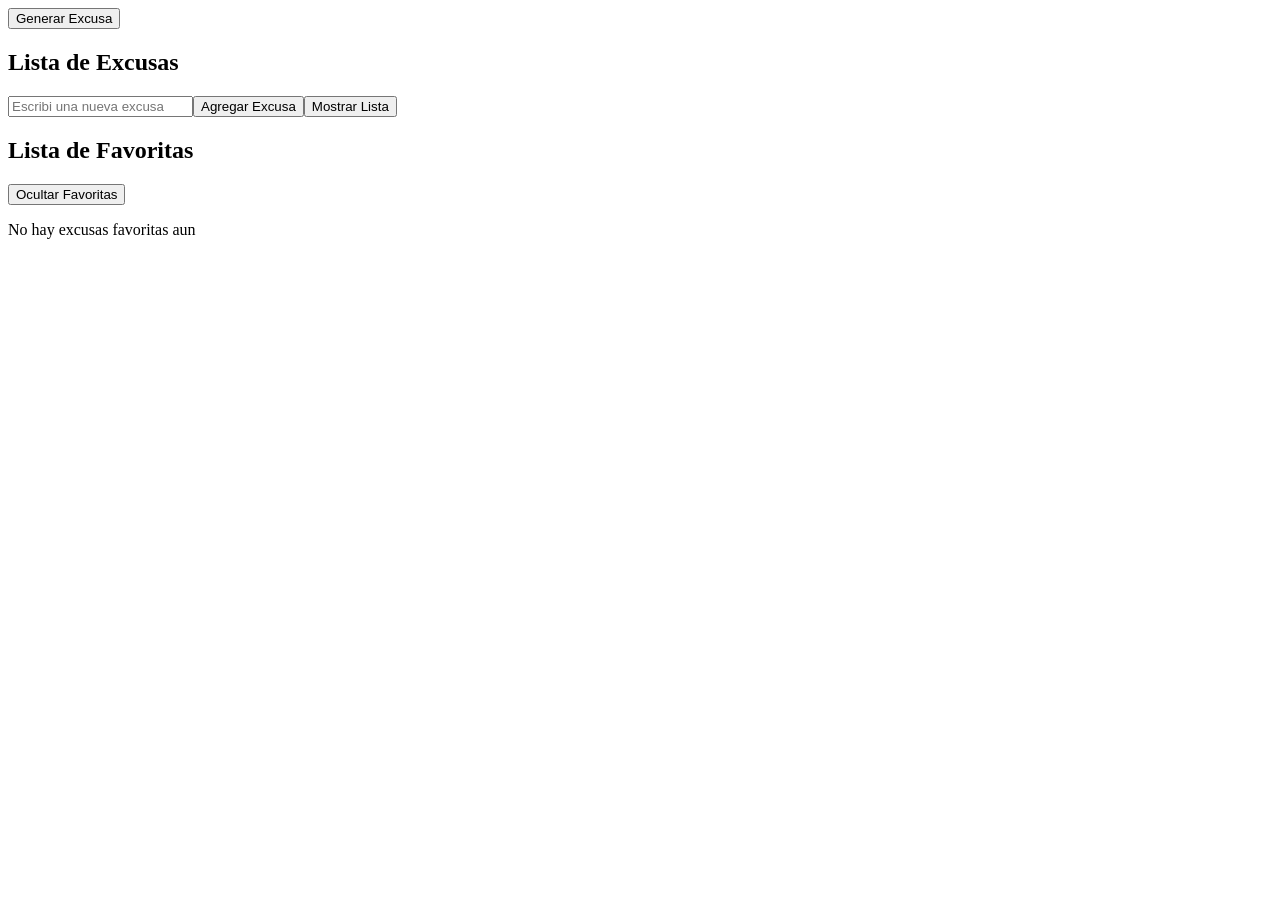
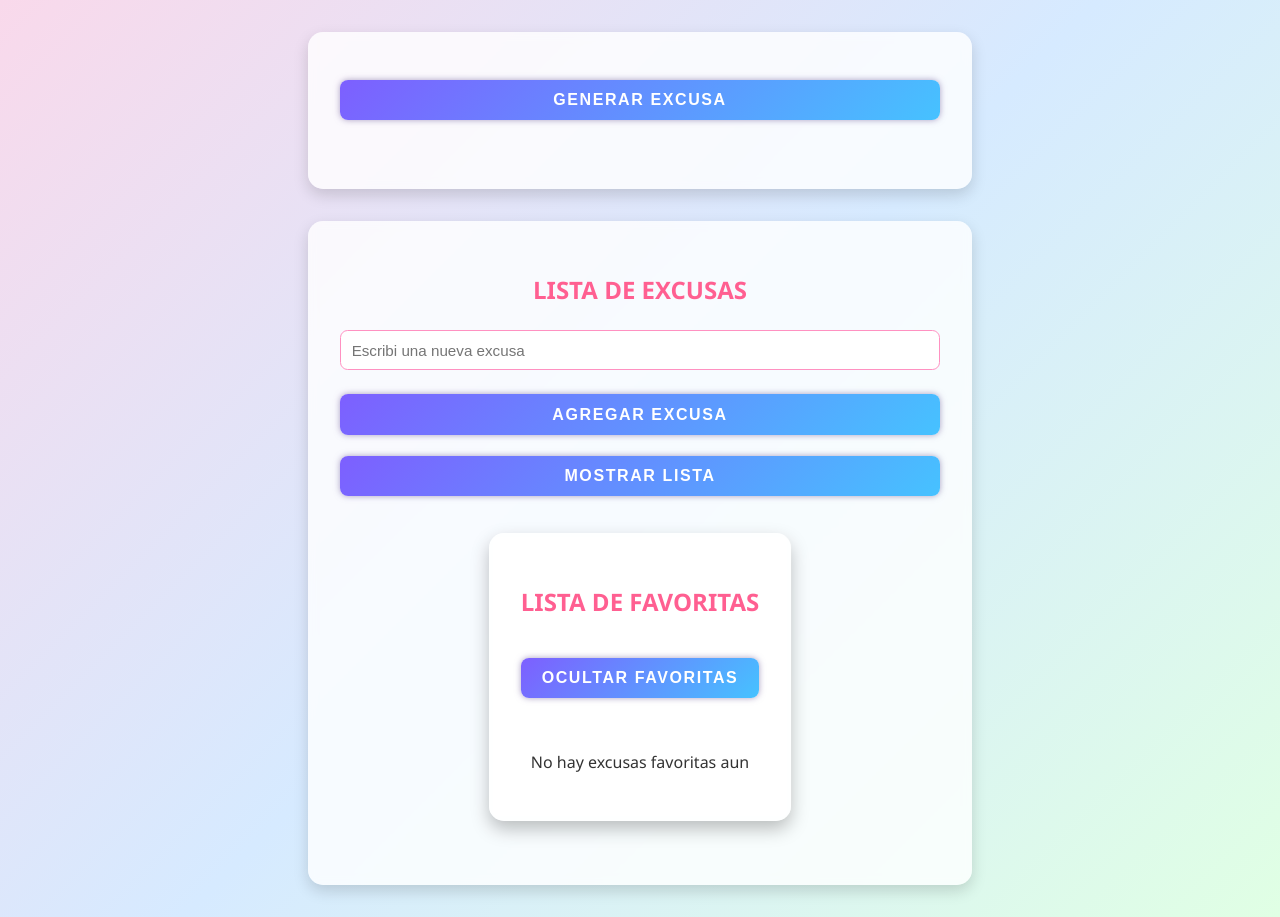
Before and after one commit to MoreGutierrez/generador-excusas, a React (Vite) app in the folder GeneradorExcusas/: page / in a window 1280 px wide. Before the commit the page ends 800 px from the top, so only its background shows below. Built offline with nearby package versions, Linux system fonts and the light colour scheme.

Commit message:
creacion de estilos

```diff
--- a/GeneradorExcusas/package.json
+++ b/GeneradorExcusas/package.json
@@ -10,6 +10,7 @@
     "preview": "vite preview"
   },
   "dependencies": {
+    "ogl": "^1.0.11",
     "react": "^19.1.1",
     "react-dom": "^19.1.1"
   },
--- a/GeneradorExcusas/src/App.css
+++ b/GeneradorExcusas/src/App.css
@@ -0,0 +1,150 @@
+body {
+  font-family: 'Segoe UI', Tahoma, Geneva, Verdana, sans-serif;
+  background: linear-gradient(135deg, #f9d9eb, #d6eaff, #e0ffe4);
+  color: #333;
+  margin: 0;
+  padding: 0;
+  min-height: 100vh;
+}
+
+section {
+  background-color: #ffffffcc;
+  border-radius: 15px;
+  box-shadow: 0 6px 15px rgba(0, 0, 0, 0.15);
+  padding: 2rem;
+  margin: 2rem auto;
+  max-width: 600px;
+
+  display: flex;
+  flex-direction: column;
+  align-items: center;
+  text-align: center;
+
+  backdrop-filter: blur(5px);
+}
+
+/* Sección de favoritas */
+.lista-favoritas {
+  box-shadow: 0 8px 18px rgba(0, 0, 0, 0.25);
+  background-color: #ffffffa7;
+}
+
+h2 {
+  color: #ff5f91;
+  text-transform: uppercase;  /*el texto queda en mayusculas*/
+  margin-bottom: 1.5rem;
+}
+
+input[type="text"] {
+  width: 100%;
+  padding: 0.7em;
+  border: 1px solid #ff91c1;
+  border-radius: 0.5em;
+  margin-bottom: 0.5rem;
+  outline: none;
+  font-size: 0.95rem;
+  transition: all 0.2s ease;
+  box-sizing: border-box;
+}
+
+input[type="text"]:focus {
+  border-color: #ffb7d9;
+  box-shadow: 0 0 8px rgba(255, 145, 193, 0.5);
+}
+
+
+button {
+  padding: 0.7rem 1.2rem;
+  background: linear-gradient(135deg, #7d5fff, #46c2ff);
+  color: white;
+  border: none;
+  border-radius: 0.5rem;
+  cursor: pointer;
+  margin: 0.3rem 0;
+  margin-top: 1rem;
+  transition: all 0.25s ease-in-out;
+  width: 100%;
+  font-weight: bold;
+  font-size: 1rem;
+  letter-spacing: 0.1rem;
+  text-transform: uppercase;  /*el texto queda en mayusculas*/
+  box-shadow: 0 0 6px rgba(117, 97, 157, 0.6);
+}
+
+
+button:hover {
+  background: linear-gradient(135deg, #a073ff, #6dd6ff);
+  box-shadow: 0 4px 10px rgba(100, 100, 255, 0.3);
+  transform: translateY(-2px);
+}
+
+
+button:focus {
+  outline: none;
+}
+
+
+
+
+
+
+
+ul {
+  list-style: none;
+  padding: 0;
+  margin-top: 1rem;
+  width: 100%;
+}
+
+.li-excusa {
+  background-color: #f0eaff;
+  margin-bottom: 0.6rem;
+  padding: 0.6rem 1rem;
+  border-radius: 8px;
+  display: flex;
+  justify-content: space-between;
+  align-items: center;
+  transition: transform 0.2s;
+}
+
+.li-excusa:hover {
+  transform: scale(1.02);
+  background-color: #e5dbff;
+}
+
+.btns-excusa {
+  display: flex;
+  gap: 0.3rem;
+}
+
+/*btn de excusa (eliminar, favorita)*/
+.btn-excusa {
+  padding: 0.4rem 0.7rem;
+  border: none;
+  border-radius: 6px;
+  cursor: pointer;
+  background: linear-gradient(135deg, #ff7eb9, #ff65a3);
+  color: white;
+  transition: all 0.2s;
+  width: auto;
+  font-size: 0.85rem;
+}
+
+.btn-excusa:hover {
+  background: linear-gradient(135deg, #ff9ec7, #ff7eb9);
+  box-shadow: 0 3px 6px rgba(255, 126, 185, 0.3);
+}
+
+.ul-favoritas {
+  list-style: disc inside;
+  padding-left: 1rem;
+  text-align: left;
+}
+
+.ul-favoritas li {
+  background-color: #eafff0;
+  margin-bottom: 0.6rem;
+  padding: 0.6rem 1rem;
+  border-radius: 8px;
+  box-shadow: 0 2px 6px rgba(0, 0, 0, 0.1);
+}
--- a/GeneradorExcusas/src/App.tsx
+++ b/GeneradorExcusas/src/App.tsx
@@ -1,16 +1,12 @@
-
 import './App.css'
 import GeneradorExcusas from './components/Generador'
 import ListaExcusas from './components/ListaExcusa'
 
 function App() {
-
-
   return (
     <>
       <GeneradorExcusas />
       <ListaExcusas />
-      {/* Componente que muestra las excusas favoritas */}
     </>
   )
 }
--- a/GeneradorExcusas/src/components/Generador.tsx
+++ b/GeneradorExcusas/src/components/Generador.tsx
@@ -12,10 +12,10 @@ function GeneradorExcusas() {
   };
 
   return (
-    <>
+    <section className="lista-excusas">
       <button onClick={generarExcusa}>Generar Excusa</button>
       <p>{excusas}</p>
-    </>
+    </section>
   );
 }
 
--- a/GeneradorExcusas/src/components/ListaExcusa.tsx
+++ b/GeneradorExcusas/src/components/ListaExcusa.tsx
@@ -96,12 +96,12 @@ function ListaExcusas() {
         {mostrarLista && (
           <ul>
             {excusas.map((excusa) => (
-              <li key={excusa.id}>
+              <li key={excusa.id} className="li-excusa">
                 {excusa.texto}
                 {/*btn para eliminar excusa*/}
-                <button onClick={() => eliminarExcusa(excusa.id)}>❌</button>
+                <button className="btn-excusa" onClick={() => eliminarExcusa(excusa.id)}>❌</button>
                 {/*btn para marcar excusa como favorita*/}
-                <button onClick={() => marcarFavorita(excusa)}>
+                <button className="btn-excusa" onClick={() => marcarFavorita(excusa)}>
                   {favoritas.some((fav) => fav.id === excusa.id) ? "⭐" : "☆"}
                 </button>
               </li>
--- a/GeneradorExcusas/src/components/ListaFavoritas.tsx
+++ b/GeneradorExcusas/src/components/ListaFavoritas.tsx
@@ -18,9 +18,9 @@ function ListaFavoritas({ favoritas }:{ favoritas: Excusa[] }) {
 
         {/*lista favoritas*/}
         {mostrarFavoritas &&(
-          <ul>
+          <ul className="ul-favoritas">
             {favoritas.map((excusa) => (
-              <li key={excusa.id}>{excusa.texto}</li>
+              <li key={excusa.id} className="li-excusa">{excusa.texto}</li>
             ))}
           </ul>
         )}
```
Also changed, not shown: 1 other file (tests, documents, lock files or other folders).
